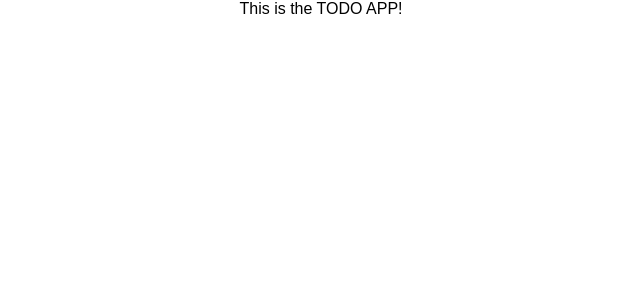
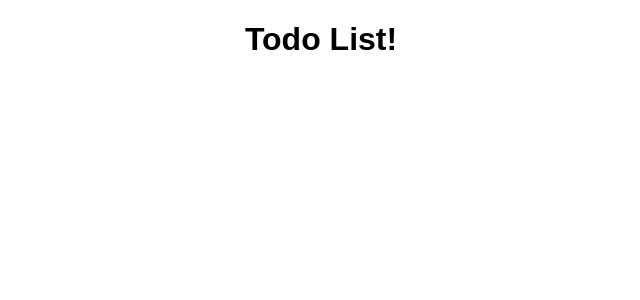
Before and after one commit to mka281/todos_frontend, a React (Create React App) app: page / in a window 1280 px wide. Shown: the top 300 px of the page, without its empty margins (319-959 px from the left). Built offline with nearby package versions, Linux system fonts and the light colour scheme.

Commit message:
Add the TodoList component

```diff
--- a/src/App.js
+++ b/src/App.js
@@ -1,12 +1,12 @@
 import React, { Component } from 'react';
-import logo from './logo.svg';
+import TodoList from './TodoList';
 import './App.css';
 
 class App extends Component {
   render() {
     return (
       <div className="App">
-        This is the TODO APP!
+        <TodoList />
       </div>
     );
   }
--- /dev/null
+++ b/src/TodoList.js
@@ -0,0 +1,11 @@
+import React, { Component } from 'react';
+
+class TodoList extends Component {
+    render() {
+        return (
+            <h1>Todo List!</h1>
+        );
+    }
+}
+
+export default TodoList
```
